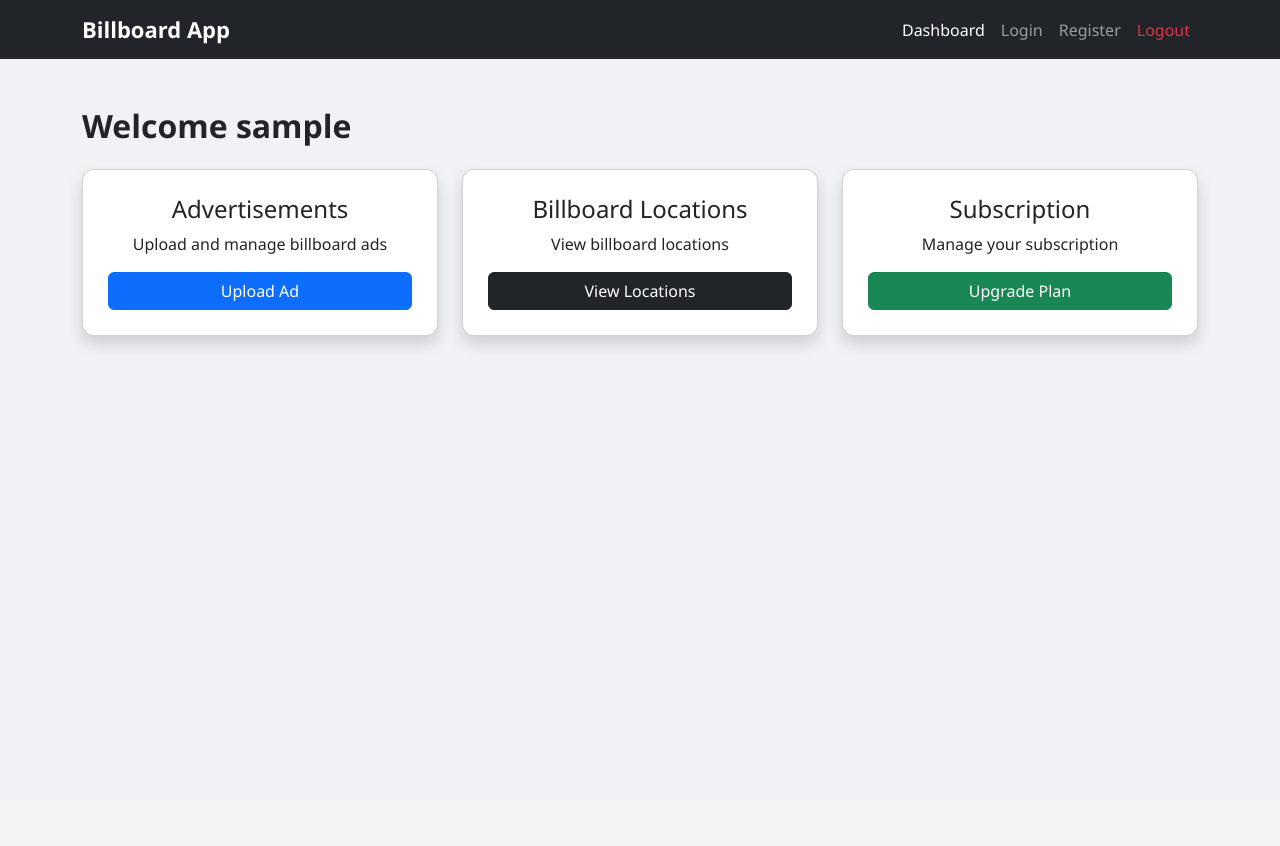
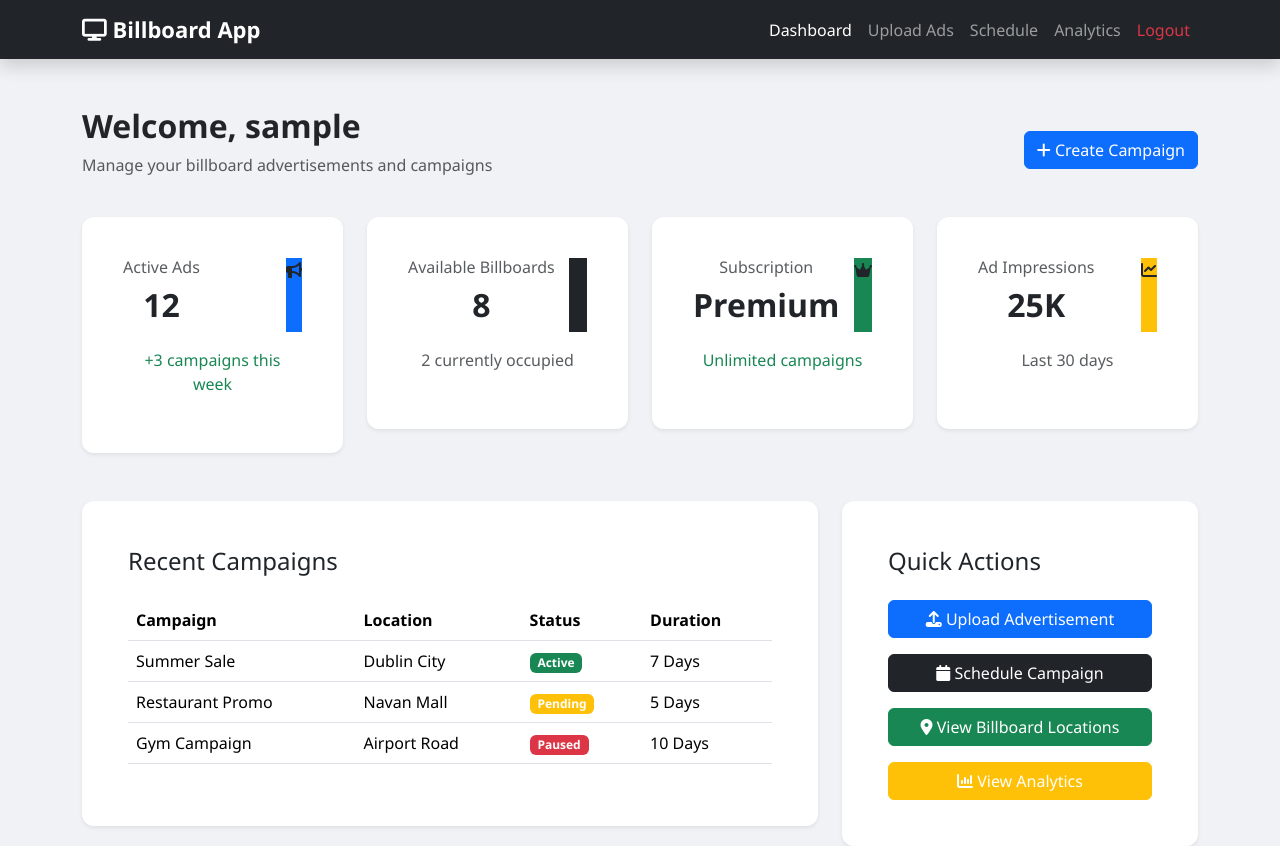
Before and after one commit to Prakash012b/Digital-Billboard-App, a Flask app: page /dashboard in a window 1280 px wide. Before the commit the page ends 348 px from the top, so only its background shows below. Run offline with Flask 3, Linux system fonts and the light colour scheme; the visitor is signed in with stand-in values (Sample User, id 1); some libraries are stand-ins or nearby versions.

Commit message:
dash check

```diff
--- a/templates/dashboard.html
+++ b/templates/dashboard.html
@@ -1,3 +1,6 @@
+
+<!--
+
 <!DOCTYPE html>
 <html lang="en">
 <head>
@@ -56,3 +59,366 @@
 <script src="https://cdn.jsdelivr.net/npm/bootstrap@5.3.2/dist/js/bootstrap.bundle.min.js"></script>
 </body>
 </html>
+-->
+
+
+<!DOCTYPE html>
+<html lang="en">
+
+<head>
+
+<meta charset="UTF-8">
+<meta name="viewport" content="width=device-width, initial-scale=1.0">
+
+<title>Dashboard - Digital Billboard App</title>
+
+<link rel="stylesheet"
+href="https://cdn.jsdelivr.net/npm/bootstrap@5.3.2/dist/css/bootstrap.min.css">
+
+<link rel="stylesheet"
+href="{{ url_for('static', filename='style.css') }}">
+
+<link rel="stylesheet"
+href="https://cdnjs.cloudflare.com/ajax/libs/font-awesome/6.5.1/css/all.min.css">
+
+</head>
+
+<body>
+
+<!-- NAVBAR -->
+
+<nav class="navbar navbar-expand-lg navbar-dark bg-dark shadow">
+
+<div class="container">
+
+<a class="navbar-brand fw-bold" href="#">
+<i class="fa-solid fa-display"></i> Billboard App
+</a>
+
+<button class="navbar-toggler"
+type="button"
+data-bs-toggle="collapse"
+data-bs-target="#navbarMenu">
+
+<span class="navbar-toggler-icon"></span>
+
+</button>
+
+<div class="collapse navbar-collapse" id="navbarMenu">
+
+<ul class="navbar-nav ms-auto">
+
+<li class="nav-item">
+<a class="nav-link active" href="/dashboard">Dashboard</a>
+</li>
+
+<li class="nav-item">
+<a class="nav-link" href="/upload">Upload Ads</a>
+</li>
+
+<li class="nav-item">
+<a class="nav-link" href="/schedule">Schedule</a>
+</li>
+
+<li class="nav-item">
+<a class="nav-link" href="/analytics">Analytics</a>
+</li>
+
+<li class="nav-item">
+<a class="nav-link text-danger" href="/logout">Logout</a>
+</li>
+
+</ul>
+
+</div>
+
+</div>
+
+</nav>
+
+<!-- MAIN CONTAINER -->
+
+<div class="container mt-5">
+
+<!-- PAGE TITLE -->
+
+<div class="d-flex justify-content-between align-items-center mb-4">
+
+<div>
+<h2 class="fw-bold">Welcome, {{ user }}</h2>
+<p class="text-muted">
+Manage your billboard advertisements and campaigns
+</p>
+</div>
+
+<button class="btn btn-primary">
+<i class="fa-solid fa-plus"></i> Create Campaign
+</button>
+
+</div>
+
+<!-- DASHBOARD CARDS -->
+
+<div class="row g-4">
+
+<!-- ACTIVE ADS -->
+
+<div class="col-lg-3 col-md-6">
+
+<div class="card dashboard-card border-0 shadow-sm">
+
+<div class="card-body">
+
+<div class="d-flex justify-content-between">
+
+<div>
+
+<h6 class="text-muted">Active Ads</h6>
+
+<h2 class="fw-bold">12</h2>
+
+</div>
+
+<div class="icon-box bg-primary">
+
+<i class="fa-solid fa-bullhorn"></i>
+
+</div>
+
+</div>
+
+<p class="text-success mt-3">
++3 campaigns this week
+</p>
+
+</div>
+
+</div>
+
+</div>
+
+<!-- BILLBOARDS -->
+
+<div class="col-lg-3 col-md-6">
+
+<div class="card dashboard-card border-0 shadow-sm">
+
+<div class="card-body">
+
+<div class="d-flex justify-content-between">
+
+<div>
+
+<h6 class="text-muted">Available Billboards</h6>
+
+<h2 class="fw-bold">8</h2>
+
+</div>
+
+<div class="icon-box bg-dark">
+
+<i class="fa-solid fa-display"></i>
+
+</div>
+
+</div>
+
+<p class="text-muted mt-3">
+2 currently occupied
+</p>
+
+</div>
+
+</div>
+
+</div>
+
+<!-- SUBSCRIPTION -->
+
+<div class="col-lg-3 col-md-6">
+
+<div class="card dashboard-card border-0 shadow-sm">
+
+<div class="card-body">
+
+<div class="d-flex justify-content-between">
+
+<div>
+
+<h6 class="text-muted">Subscription</h6>
+
+<h2 class="fw-bold">Premium</h2>
+
+</div>
+
+<div class="icon-box bg-success">
+
+<i class="fa-solid fa-crown"></i>
+
+</div>
+
+</div>
+
+<p class="text-success mt-3">
+Unlimited campaigns
+</p>
+
+</div>
+
+</div>
+
+</div>
+
+<!-- IMPRESSIONS -->
+
+<div class="col-lg-3 col-md-6">
+
+<div class="card dashboard-card border-0 shadow-sm">
+
+<div class="card-body">
+
+<div class="d-flex justify-content-between">
+
+<div>
+
+<h6 class="text-muted">Ad Impressions</h6>
+
+<h2 class="fw-bold">25K</h2>
+
+</div>
+
+<div class="icon-box bg-warning">
+
+<i class="fa-solid fa-chart-line"></i>
+
+</div>
+
+</div>
+
+<p class="text-muted mt-3">
+Last 30 days
+</p>
+
+</div>
+
+</div>
+
+</div>
+
+</div>
+
+<!-- RECENT CAMPAIGNS -->
+
+<div class="row mt-5">
+
+<div class="col-lg-8">
+
+<div class="card border-0 shadow-sm">
+
+<div class="card-body">
+
+<h4 class="mb-4">Recent Campaigns</h4>
+
+<table class="table table-hover">
+
+<thead>
+
+<tr>
+<th>Campaign</th>
+<th>Location</th>
+<th>Status</th>
+<th>Duration</th>
+</tr>
+
+</thead>
+
+<tbody>
+
+<tr>
+<td>Summer Sale</td>
+<td>Dublin City</td>
+<td>
+<span class="badge bg-success">Active</span>
+</td>
+<td>7 Days</td>
+</tr>
+
+<tr>
+<td>Restaurant Promo</td>
+<td>Navan Mall</td>
+<td>
+<span class="badge bg-warning">Pending</span>
+</td>
+<td>5 Days</td>
+</tr>
+
+<tr>
+<td>Gym Campaign</td>
+<td>Airport Road</td>
+<td>
+<span class="badge bg-danger">Paused</span>
+</td>
+<td>10 Days</td>
+</tr>
+
+</tbody>
+
+</table>
+
+</div>
+
+</div>
+
+</div>
+
+<!-- QUICK ACTIONS -->
+
+<div class="col-lg-4">
+
+<div class="card border-0 shadow-sm">
+
+<div class="card-body">
+
+<h4 class="mb-4">Quick Actions</h4>
+
+<div class="d-grid gap-3">
+
+<button class="btn btn-primary">
+<i class="fa-solid fa-upload"></i>
+Upload Advertisement
+</button>
+
+<button class="btn btn-dark">
+<i class="fa-solid fa-calendar"></i>
+Schedule Campaign
+</button>
+
+<button class="btn btn-success">
+<i class="fa-solid fa-location-dot"></i>
+View Billboard Locations
+</button>
+
+<button class="btn btn-warning text-white">
+<i class="fa-solid fa-chart-column"></i>
+View Analytics
+</button>
+
+</div>
+
+</div>
+
+</div>
+
+</div>
+
+</div>
+
+</div>
+
+<script
+src="https://cdn.jsdelivr.net/npm/bootstrap@5.3.2/dist/js/bootstrap.bundle.min.js">
+</script>
+
+</body>
+
+</html>
```
